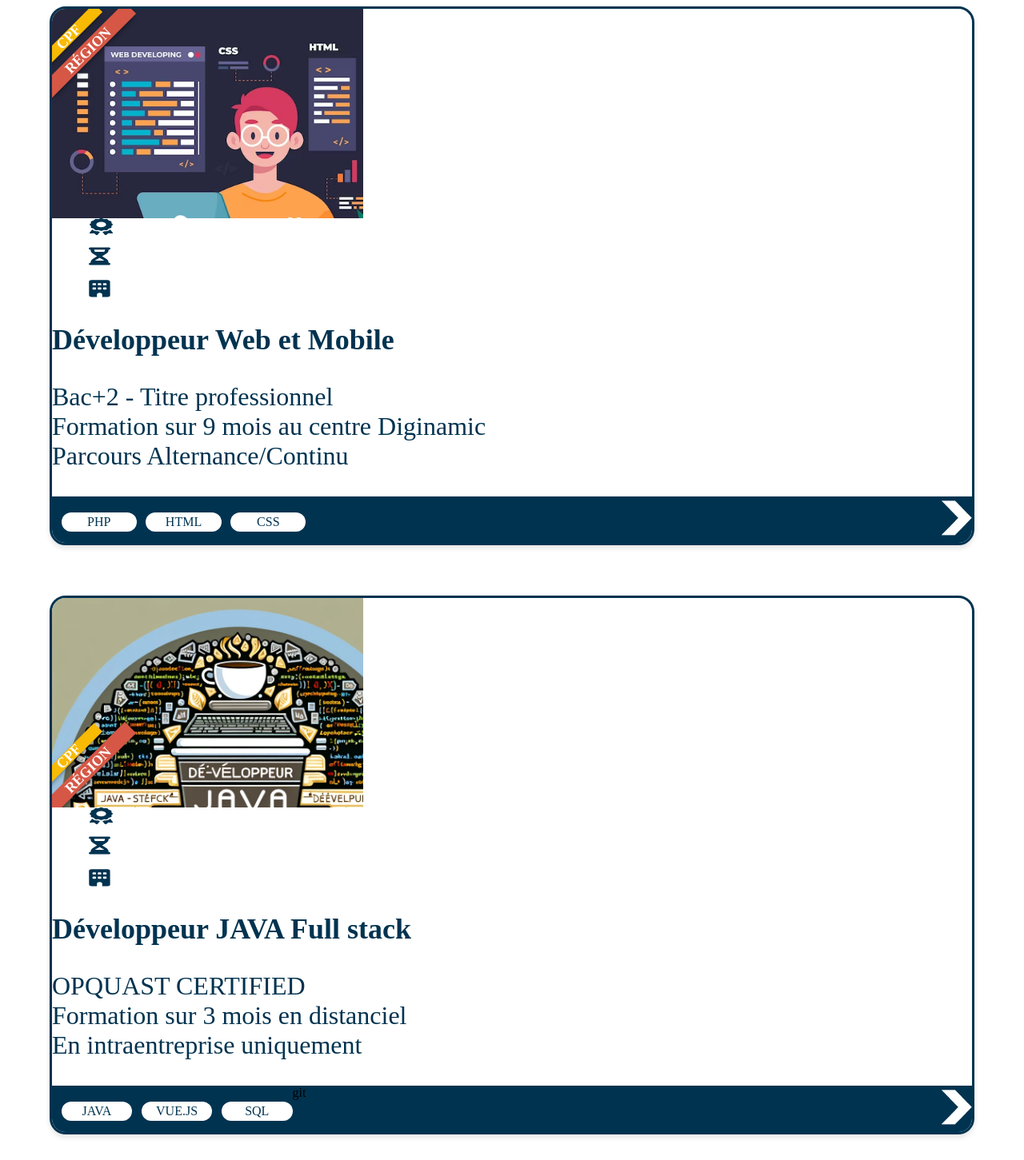
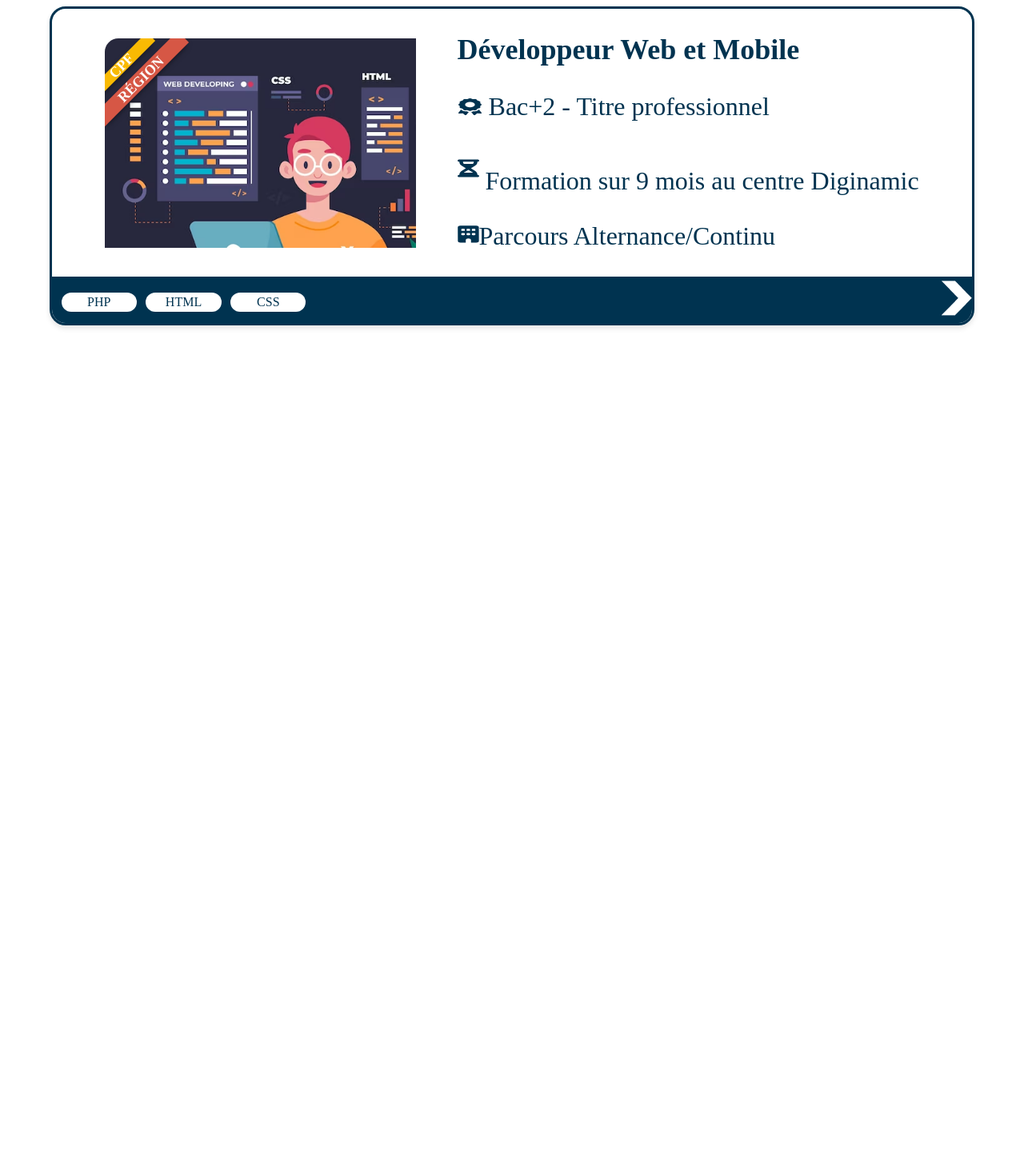
Before and after one commit to MadLiy/Digi-Catalogue, a website built with webpack: page html/carte.html in a window 1280 px wide. Shown: the part 109-1560 px from the top of the page at 80% size. After the commit the page ends 800 px from the top, so only its background shows below. Built offline with nearby package versions, Linux system fonts and the light colour scheme.

Commit message:
dernier modif

```diff
--- a/css/filtre.css
+++ b/css/filtre.css
@@ -115,10 +115,7 @@ button {
   border: none;
 }
 
-img {
-  width: 15px;
-  height: 15px;
-}
+
 
 
 .rotated{
--- a/html/carte.html
+++ b/html/carte.html
@@ -16,27 +16,21 @@
 
 
     <article class="card formation-card" id="hover" >
+      <div class="groupetext">
       <div class="cardimg">
         <img  src="../img/developpeurs-web-dessines-main_23-2148819604.jpg.avif" alt="Développeurs web dessinés à la main" class="img" />
         <span id="CPF">CPF</span>
         <span id="Region">Région</span>
-      </div>
-      <figcaption class="groupesvg">
-
-        <img src="../img/award-solid.svg" alt="Récompense" id="svg1" />
-        <img src="../img/hourglass-half-solid.svg" alt="Durée" id="svg2" />
-        <img src="../img/building-solid.svg" alt="Institution" id="svg3" />
-      </figcaption>
-      <div>
+            </div>
+            <div class="text">
         <h1 class="TitreC">Développeur Web et Mobile</h1>
-
-        <p class="textP">
-          Bac+2 - Titre professionnel<br />
-          Formation sur 9 mois au centre Diginamic<br />
-          Parcours Alternance/Continu
+        <p class="textP"> <i><img src="../img/award-solid.svg" alt="Récompense" id="svg1" /></i>     Bac+2 - Titre professionnel</p>
+        <p class="textP"><i><img src="../img/hourglass-half-solid.svg" alt="Durée" id="svg2" /></i> Formation sur 9 mois au centre Diginamic</p>
+        <p class="textP"> <i><img src="../img/building-solid.svg" alt="Institution" id="svg3" /></i>Parcours Alternance/Continu </p>
         </p>
       </div>
-      <footer class="groupebulle">
+      </div>
+      <div class="groupebulle">
 
 
         <p class="bulle">PHP</p>
@@ -47,44 +41,9 @@
         <a href="../404.html"  class="btn"  aria-label="En savoir plus sur la formation">
           <img src="../img/fleche.png" alt="Flèche pointant vers la droite" />
         </a>
-      </footer>
+      </div>
     </article>
 
-
-
-    <article class="card formation-card" id="hover">
-      <div class="cardimg">
-        <img  src="../img/logo java.webp" alt="Développeurs web dessinés à la main" class="img" />
-        <span id="CPF">CPF</span>
-        <span id="Region">Région</span>
-      </div>
-      <figcaption class="groupesvg">
-
-        <img src="../img/award-solid.svg" alt="Récompense" id="svg1" />
-        <img src="../img/hourglass-half-solid.svg" alt="Durée" id="svg2" />
-        <img src="../img/building-solid.svg" alt="Institution" id="svg3" />
-      </figcaption>
-      <div>
-        <h1 class="TitreC">Développeur JAVA Full stack</h1>
-
-        <p class="textP">
-          OPQUAST CERTIFIED<br>
-          Formation sur 3 mois en distanciel<br>
-          En intraentreprise uniquement
-        </p>
-      </div>
-      <footer class="groupebulle">
-
-        <p class="bulle">JAVA</p>
-        <p class="bulle">VUE.JS</p>
-        <p class="bulle">SQL</p>
-git
-
-        <a href="../404.html"  class="btn"  aria-label="En savoir plus sur la formation">
-          <img src="../img/fleche.png" alt="Flèche pointant vers la droite" />
-        </a>
-      </footer>
-    </article>
     <script>
 
     </script>
```
Also changed, not shown: filtres.html (+2 -1 lines).
